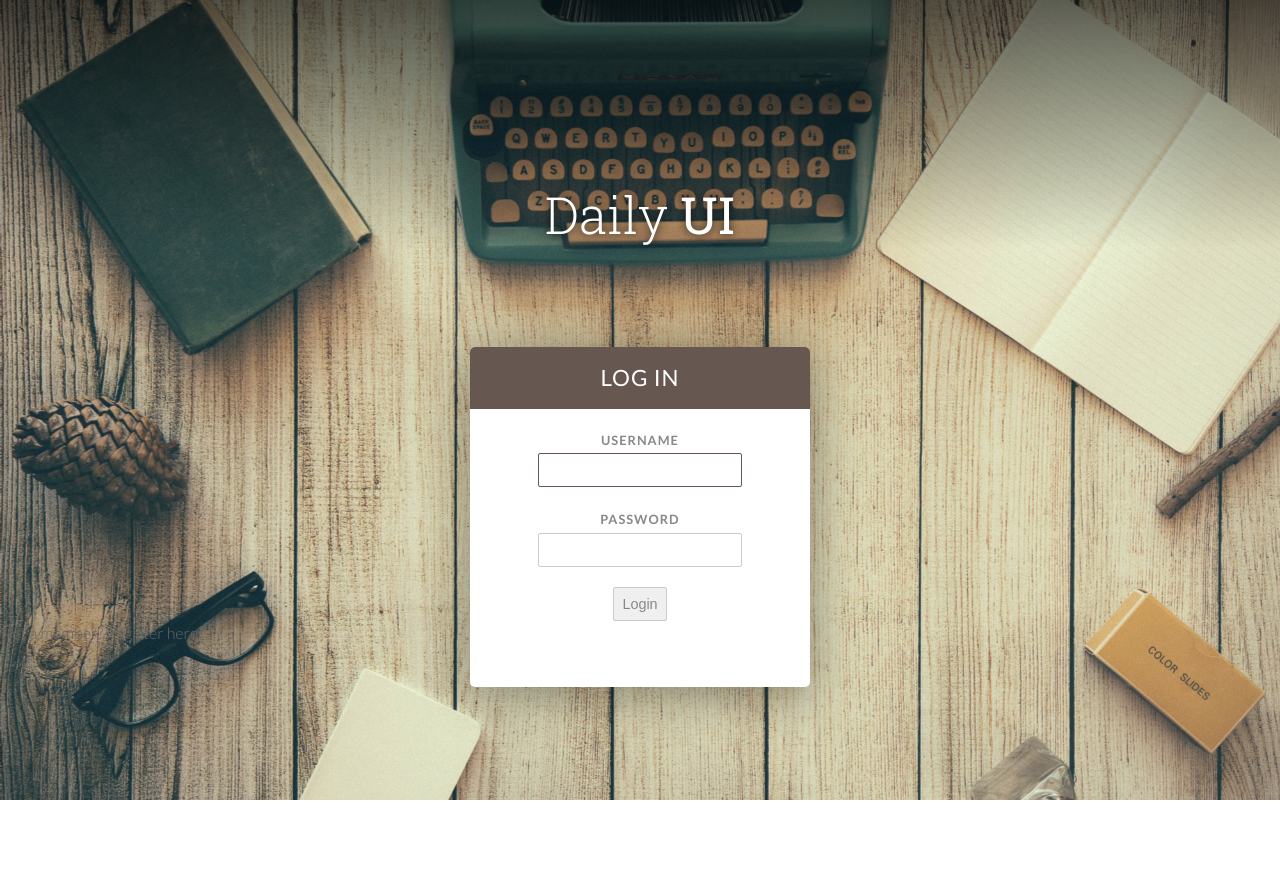
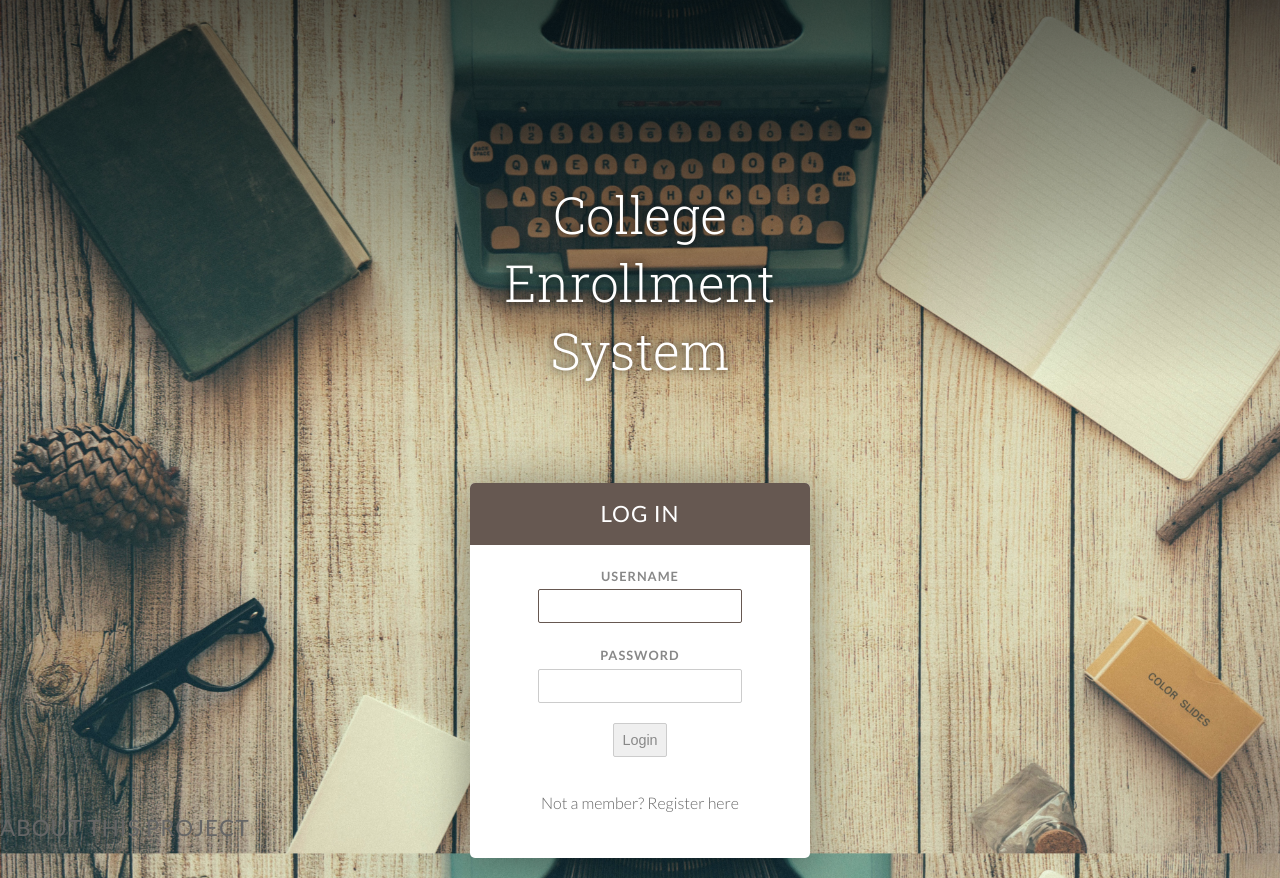
Before and after one commit to shivamgupta1/College-Enrollment-System, a PHP site: page /login.php in a window 1280 px wide. Before the commit the page ends 800 px from the top, so only its background shows below. Run offline with PHP 8.4, Linux system fonts and the light colour scheme; some libraries are stand-ins or nearby versions.

Commit message:
Fixed minor UI bugs

```diff
--- a/includes/header.php
+++ b/includes/header.php
@@ -2,7 +2,7 @@
 <html>
 <head>
 	<title><?= $title; ?></title>
-	<link rel="stylesheet" type="text/css" href="stylesheets/header.css">
+	<link rel="stylesheet" type="text/css" href="css/header.css">
 </head>
 <body>
 	<div class="header">
--- a/login.php
+++ b/login.php
@@ -20,12 +20,15 @@
 	<link rel="stylesheet" href="css/style.css">
 
 	<script src="https://ajax.googleapis.com/ajax/libs/jquery/2.1.4/jquery.min.js"></script>
+
+
 </head>
 
 <body>
 	<div class="container">
 		<div class="top">
-			<h1 id="title" class="hidden"><span id="logo">Daily <span>UI</span></span></h1>
+
+			<h1 id="title" class="hidden">College Enrollment System</h1>
 		</div>
 		<div class="login-box animated fadeInUp">
 			<div class="box-header">
@@ -57,12 +60,17 @@
 			<input type="submit" value="Login">
 			<br/>
 			</form>
+			<p>Not a member? <a href="register.php">Register here</a></p>
 
 		</div>
-		<p>Not a member? <a href="register.php">Register here</a></p>
+
+
 	</div>
+	<div id="footer">
+		<h2 style="color: red;"><a href="docs/Abstract.docx">About this project</a></h2>
+	</div>
+
 </body>
-
 <script>
 	$(document).ready(function () {
     	$('#logo').addClass('animated fadeInDown');
```
Also changed, not shown: css/header.css (renamed from stylesheets/header.css), 2 other files.
